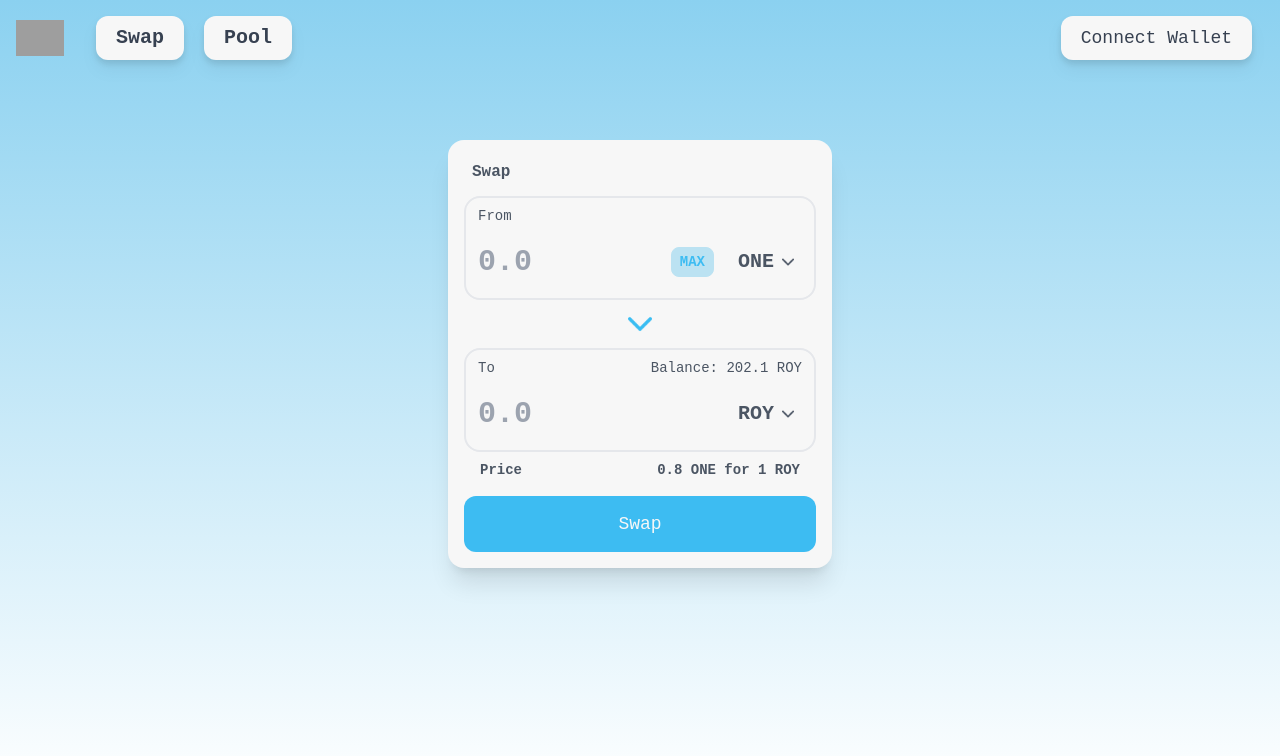
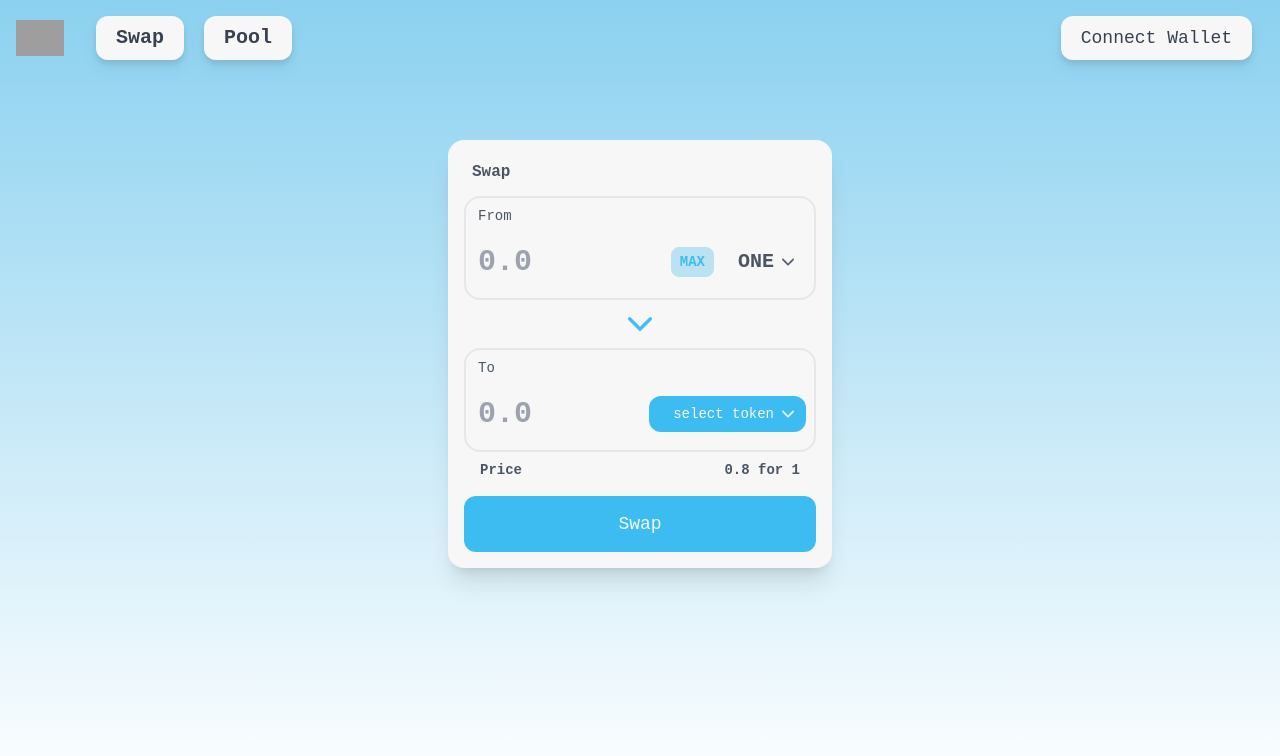
Before and after one commit to Tcumulus/harmony-dex, a React (Create React App) app in the folder interface/: page / in a window 1280 px wide. Shown: the top 756 px of the page. Built offline with nearby package versions, Linux system fonts and the light colour scheme; grey boxes are pictures that could not be loaded.

Commit message:
Token selection

```diff
--- a/interface/src/components/App.js
+++ b/interface/src/components/App.js
@@ -13,11 +13,6 @@ function App() {
   const [chainId, setChainId] = useState(null)
   const [signer, setSigner] = useState(null)
   const [balance, setBalance] = useState(null)
-
-  const [tokenA, setTokenA] = useState("ONE")
-  const [tokenB, setTokenB] = useState("ROY")
-  const [balanceA, setBalanceA] = useState(null)
-  const [balanceB, setBalanceB] = useState(202.1)
 
   const [page, setPage] = useState(true)
 
@@ -47,9 +42,6 @@ function App() {
     let _balance = await _provider.getBalance(_address)
     _balance = Number(ethers.utils.formatUnits(_balance, 18))
     setBalance(_balance)
-
-    //temporary
-    setBalanceA(_balance)
   }
 
   const splitAddress = (address) => {
@@ -70,8 +62,7 @@ function App() {
         <Header connectWallet={connectWallet} address={address} chainId={chainId} splitAddress={splitAddress}
                 balance={balance} roundBalance={roundBalance} setPage={setPage}/>
         { page ?
-        <Swap roundBalance={roundBalance} tokenA={tokenA} tokenB={tokenB} balanceA={balanceA} balanceB={balanceB}
-              setTokenA={setTokenA} setTokenB={setTokenB} setBalanceA={setBalanceA} setBalanceB={setBalanceB}/>
+        <Swap roundBalance={roundBalance}/>
         : <Pool roundBalance={roundBalance}/>
         }
       </div>
--- a/interface/src/components/ChooseToken.js
+++ b/interface/src/components/ChooseToken.js
@@ -1,13 +1,13 @@
-import React, { useContext, useState, useEffect } from "react"
+import React, { useState, useEffect } from "react"
 import { useCollectionData } from "react-firebase-hooks/firestore"
 import { firestore } from "../firebase/config"
-import { Context } from "./App"
 import Token from "./Token"
 
-const ChooseToken = ({ setChoose, roundBalance }) => {
-  const { balance } = useContext(Context)
-  const query = firestore.collection("tokens")
+const ChooseToken = ({ setChoose, roundBalance, setToken, getBalance }) => {
+  let query = firestore.collection("tokens")
+  query = query.orderBy("tokenAddress")
   const [tokens] = useCollectionData(query, {idField: "id"})
+
   const [displayedTokens, setDisplayedTokens] = useState(null)
 
   useEffect(() => {
@@ -18,16 +18,16 @@ const ChooseToken = ({ setChoose, roundBalance }) => {
 
   const onInputChange = (event) => {
     const val = event.target.value
-    if (val.length != 0) {
+    if (val.length !== 0) {
       let _tokens = []
       tokens.forEach(token => {
-        if (val == token.tokenAddress) {
+        if (val === token.tokenAddress) {
           _tokens.push(token)
         }
-        else if (val.toLowerCase() == token.name.substring(0,val.length).toLowerCase()) {
+        else if (val.toLowerCase() === token.name.substring(0,val.length).toLowerCase()) {
           _tokens.push(token)
         }
-        else if (val.toLowerCase() == token.symbol.substring(0,val.length).toLowerCase()) {
+        else if (val.toLowerCase() === token.symbol.substring(0,val.length).toLowerCase()) {
           _tokens.push(token)
         }
       })
@@ -52,18 +52,9 @@ const ChooseToken = ({ setChoose, roundBalance }) => {
           />
 
           <div className="h-full mb-6 border overflow-y-auto">
-            <div className="flex flex-grow justify-between items-center h-16 hover:bg-gray-200">
-              <div className="ml-6 flex flex-col">
-                <p className="text-lg font-semibold text-gray-600">ONE</p>
-                <p className="text-sm text-gray-600">Harmony</p>
-              </div>
-              <div className="flex flex-grow justify-end mr-4">
-                <p className="text-sm text-gray-600">{roundBalance(balance, "")}</p>
-              </div>
-            </div>
-            <hr></hr>
             {displayedTokens && displayedTokens.map(token =>
-              <Token key={token.tokenAddress} token={token} roundBalance={roundBalance}/>
+              <Token key={token.tokenAddress} token={token} roundBalance={roundBalance}
+                setToken={setToken} setChoose={setChoose} getBalance={getBalance}/>
             )}
           </div>
         </div>
--- a/interface/src/components/Swap.js
+++ b/interface/src/components/Swap.js
@@ -1,17 +1,54 @@
-import React, { useState } from "react"
+import React, { useState, useContext, useEffect } from "react"
+import { ethers } from "ethers"
 import arrow from "../images/arrow.png"
 import arrowGray from "../images/arrowGray.png"
+import arrowWhite from "../images/arrowWhite.png"
 import ChooseToken from "./ChooseToken"
+import { Context } from "./App"
 
-const Swap = ({
-  roundBalance, tokenA, tokenB, balanceA, balanceB, setTokenA, setTokenB, setBalanceA, setBalanceB
-}) => {
+const Swap = ({ roundBalance }) => {
+  const ABI = [
+    {
+      "constant":true,
+      "inputs":[{"name":"_owner","type":"address"}],
+      "name":"balanceOf",
+      "outputs":[{"name":"balance","type":"uint256"}],
+      "type":"function"
+    }
+  ]
 
   const [amountA, setAmountA] = useState("")
   const [amountB, setAmountB] = useState("")
   const [fee, setFee] = useState(0)
   const [chooseA, setChooseA] = useState(false)
   const [chooseB, setChooseB] = useState(false)
+
+  const [tokenA, setTokenA] = useState({symbol: "ONE", name: "Harmony", address: ""})
+  const [tokenB, setTokenB] = useState(null)
+  const [balanceA, setBalanceA] = useState(null)
+  const [balanceB, setBalanceB] = useState(null)
+
+  const { signer, address, balance } = useContext(Context)
+
+  useEffect(() => {
+    if (tokenA) {
+      getABBalance(tokenA, "A")
+    } if (tokenB) {
+      getABBalance(tokenB, "B")
+    }
+  })
+
+  useEffect(() => {
+    if (tokenA && signer) {
+      getABBalance(tokenA, "A")
+    }
+  }, [tokenA])
+
+  useEffect(() => {
+    if (tokenB && signer) {
+      getABBalance(tokenB, "B")
+    }
+  }, [tokenB])
 
   const onTokenAInputChange = (event) => {
     const val = event.target.value
@@ -45,6 +82,28 @@ const Swap = ({
     setAmountB(amountA)
   }
 
+  const getBalance = async (token) => {
+    let _balance
+    if (token.symbol == "ONE") {
+      _balance = balance
+    }
+    else {
+      const tokenContract = new ethers.Contract(token.tokenAddress, ABI, signer)
+      _balance = await tokenContract.balanceOf(address)
+      _balance = Number(ethers.utils.formatUnits(_balance, 18))
+    }
+    return _balance
+  }
+
+  const getABBalance = async (token, AB) => {
+    const _balance = await getBalance(token)
+    if (AB === "A") {
+      setBalanceA(_balance)
+    } else if (AB === "B") {
+      setBalanceB(_balance)
+    }
+  }
+
   const onSwap = () => {
     console.log("Swap")
   }
@@ -62,7 +121,7 @@ const Swap = ({
         <div className="flex-col flex-grow w-full justify-between items-center rounded-2xl border-2">
           <div className="flex flex-grow w-full justify-between">
             <p className="text-sm text-gray-600 ml-3 mt-2">From</p>
-            {balanceA ? <p className="text-sm text-gray-600 mr-3 mt-2">Balance: {roundBalance(balanceA, tokenA)}</p>
+            {balanceA ? <p className="text-sm text-gray-600 mr-3 mt-2">Balance: {roundBalance(balanceA, "")}</p>
             : null}
           </div>
           <div className="flex flex-grow w-full justify-between items-center">
@@ -73,12 +132,20 @@ const Swap = ({
             <button onClick={()=>setAmountA(balanceA)} type="button"
               className="py-1 px-2 bg-[#bbe2f2] text-[#3dbcf2] text-sm font-bold border border-[#bbe2f2] rounded-lg hover:border-[#1cabe8]"
             >MAX</button>
+            { tokenA ?
               <div onClick={onTokenAChange}
                 className="flex flex-grow items-center py-1 px-2 pr-6 mx-2 hover:bg-gray-200 rounded-xl cursor-pointer"
               >
-              <p className="py-1 px-2 text-gray-600 text-xl rounded-lg font-semibold">{tokenA}</p>
+                <p className="py-1 px-2 text-gray-600 text-xl rounded-lg font-semibold">{tokenA.symbol}</p>
                 <img src={arrowGray} className="w-3 h-3"/>
+              </div> :
+              <div onClick={onTokenAChange}
+                className="flex flex-grow w-96 items-center justify-end py-1 px-2 pr-3 mx-2 bg-[#3dbcf2] hover:bg-[#1cabe8] rounded-xl cursor-pointer"
+              >
+                <p className="py-1 pr-2 text-[#f7f7f7] text-sm">select token</p>
+                <img src={arrowWhite} className="w-3 h-3"/>
               </div>
+            }
           </div>
         </div>
 
@@ -87,7 +154,7 @@ const Swap = ({
         <div className="flex-col flex-grow w-full justify-between items-center rounded-2xl border-2">
           <div className="flex flex-grow w-full justify-between">
             <p className="text-sm text-gray-600 ml-3 mt-2">To</p>
-            {balanceB ? <p className="text-sm text-gray-600 mr-3 mt-2">Balance: {roundBalance(balanceB, tokenB)}</p>
+            {balanceB !== null ? <p className="text-sm text-gray-600 mr-3 mt-2">Balance: {roundBalance(balanceB, "")}</p>
             : null}
           </div>
           <div className="flex flex-grow w-full justify-between items-center">
@@ -95,18 +162,26 @@ const Swap = ({
               onChange={onTokenBInputChange} value={amountB}
               className="w-full h-16 m-1 p-2 text-3xl font-semibold text-gray-700 bg-[#f7f7f7] focus:outline-none"
             />
+            { tokenB ?
               <div onClick={onTokenBChange}
                 className="flex flex-grow items-center py-1 px-2 pr-6 mx-2 hover:bg-gray-200 rounded-xl cursor-pointer"
               >
-              <p className="py-1 px-2 text-gray-600 text-xl rounded-lg font-semibold">{tokenB}</p>
+                <p className="py-1 px-2 text-gray-600 text-xl rounded-lg font-semibold">{tokenB.symbol}</p>
                 <img src={arrowGray} className="w-3 h-3"/>
+              </div> :
+              <div onClick={onTokenBChange}
+                className="flex flex-grow w-80 items-center justify-end py-1 px-2 pr-3 mx-2 bg-[#3dbcf2] hover:bg-[#1cabe8] rounded-xl cursor-pointer"
+              >
+                <p className="py-1 pr-2 text-[#f7f7f7] text-sm">select token</p>
+                <img src={arrowWhite} className="w-3 h-3"/>
               </div>
+            }
           </div>
         </div>
 
         <div className="flex flex-grow w-full justify-between items-center">
           <p className="mx-4 my-2 text-sm font-semibold text-gray-600">Price</p>
-          <p className="mx-4 my-2 text-sm font-semibold text-gray-600">0.8 {tokenA} for 1 {tokenB}</p>
+          <p className="mx-4 my-2 text-sm font-semibold text-gray-600">0.8 {/*tokenA.symbol*/} for 1 {/*tokenB.symbol*/}</p>
         </div>
 
         <button onClick={onSwap} type="submit"
@@ -127,8 +202,12 @@ const Swap = ({
         </div>
       : null }
 
-      { chooseA ? <ChooseToken setChoose={setChooseA} roundBalance={roundBalance}/>: null}
-      { chooseB ? <ChooseToken setChoose={setChooseB} roundBalance={roundBalance}/>: null}
+      { chooseA ?
+        <ChooseToken setChoose={setChooseA} roundBalance={roundBalance} setToken={setTokenA} getBalance={getBalance}/>
+      : null}
+      { chooseB ?
+        <ChooseToken setChoose={setChooseB} roundBalance={roundBalance} setToken={setTokenB} getBalance={getBalance}/>
+      : null}
 
     </div>
   )
--- a/interface/src/components/Token.js
+++ b/interface/src/components/Token.js
@@ -1,8 +1,8 @@
-import React, { useState, useContext } from "react"
+import React, { useState, useContext, useEffect } from "react"
 import { ethers } from "ethers"
 import { Context } from "./App"
 
-const Token = ({ token, roundBalance }) => {
+const Token = ({ token, roundBalance, setToken, setChoose, getBalance }) => {
   const ABI = [
     {
       "constant":true,
@@ -14,21 +14,18 @@ const Token = ({ token, roundBalance }) => {
   ]
 
   const { tokenAddress, symbol, decimals, name } = token
-  const { signer, address } = useContext(Context)
-  const [balance, setBalance] = useState("-")
+  const { signer, address, balance } = useContext(Context)
+  const [tokenBalance, setTokenBalance] = useState("-")
 
-  const getBalance = async () => {
-    if (signer) {
-      const tokenContract = new ethers.Contract(tokenAddress, ABI, signer)
-      let _balance = await tokenContract.balanceOf(address)
-      _balance = Number(ethers.utils.formatUnits(_balance, 18))
-      _balance = roundBalance(_balance, "")
-      setBalance(_balance)
+  useEffect(async () => {
+    if(signer) {
+      const _balance = await getBalance(token)
+      setTokenBalance(_balance)
     }
-  }
-  getBalance()
+  }, [signer])
 
-  const addToken = async () =>{
+  const addToken = async (event) =>{
+    event.stopPropagation()
     await window.ethereum.request({
       method: "wallet_watchAsset",
       params: {
@@ -42,17 +39,24 @@ const Token = ({ token, roundBalance }) => {
     });
   }
 
+  const onSelectToken = () => {
+    setToken(token)
+    setChoose(false)
+  }
+
   return(
-    <div className="flex flex-grow justify-between items-center h-16 hover:bg-gray-200">
+    <div onClick={onSelectToken} className="flex flex-grow justify-between items-center h-16 hover:bg-gray-200 cursor-pointer">
       <div className="ml-6 flex flex-col">
         <div className="flex">
           <p className="text-lg font-semibold text-gray-600">{symbol}</p>
-          <button onClick={addToken} className="ml-4 text-lg text-gray-400">+</button>
+          {token.symbol !== "ONE" ? <button onClick={addToken}
+            className="ml-4 w-6 h-6 text-sm text-gray-400 border border-gray-400 rounded-full hover:bg-gray-500 hover:text-[#f7f7f7] hover:border-gray-500"
+          >+</button> :null}
         </div>
         <p className="text-sm text-gray-600">{name}</p>
       </div>
       <div className="flex flex-grow justify-end mr-4">
-        <p className="text-sm text-gray-600">{balance}</p>
+        <p className="text-sm text-gray-600">{tokenBalance == "-" ? tokenBalance : roundBalance(tokenBalance, "")}</p>
       </div>
     </div>
   )
```
Also changed, not shown: interface/src/images/arrowWhite.png (added). Lines whose indentation alone changed are shown as unchanged.
